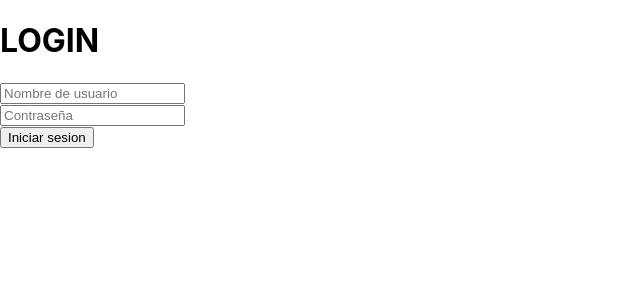
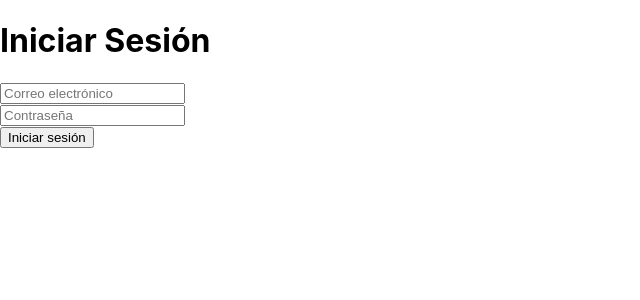
Before and after one commit to leodelmas00/front-truequetools, a React (Create React App) app: page / in a window 1280 px wide. Shown: the top 300 px of the page, without its empty margins (0-640 px from the left). Built offline with nearby package versions, Linux system fonts and the light colour scheme.

Commit message:
Hice algo

```diff
--- a/src/App.js
+++ b/src/App.js
@@ -1,19 +1,41 @@
 import React, { useState } from 'react';
 
 function App() {
+  const [email, setEmail] = useState('');
+  const [password, setPassword] = useState('');
+
+  const handleSubmit = (event) => {
+    event.preventDefault();
+    // Aquí puedes agregar la lógica para enviar los datos de inicio de sesión al servidor
+    console.log("Email:", email);
+    console.log("Contraseña:", password);
+    // Luego puedes enviar los datos al servidor para autenticación
+  };
 
   return (
     <div>
-      <form>
-        <h1> LOGIN </h1>
+      <form onSubmit={handleSubmit}>
+        <h1> Iniciar Sesión </h1>
         <div>
-          <input placeholder='Nombre de usuario'/>
+          <input
+            type="email"
+            placeholder="Correo electrónico"
+            value={email}
+            onChange={(e) => setEmail(e.target.value)}
+            required
+          />
         </div>
         <div>
-          <input placeholder='Contraseña'/>
+          <input
+            type="password"
+            placeholder="Contraseña"
+            value={password}
+            onChange={(e) => setPassword(e.target.value)}
+            required
+          />
         </div>
         <div>
-          <button type="submit">Iniciar sesion</button>
+          <button type="submit">Iniciar sesión</button>
         </div>
       </form>
     </div>
```
